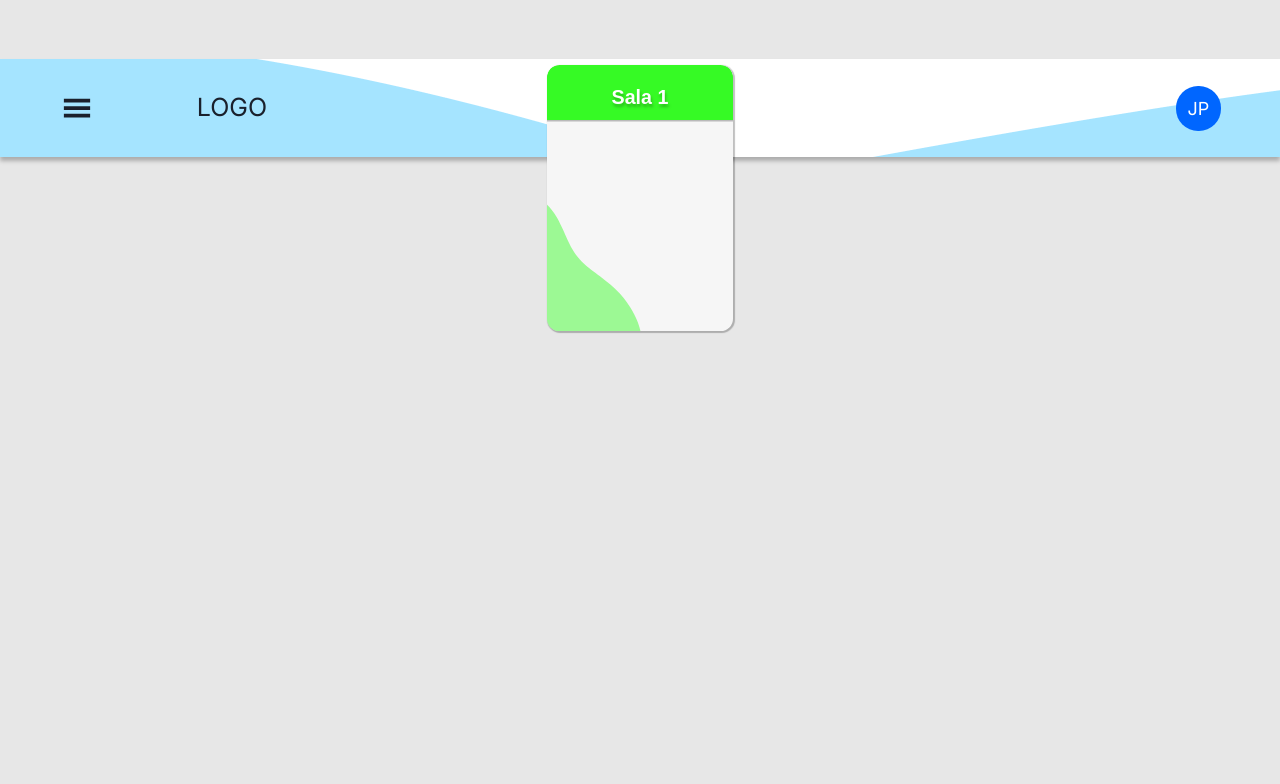
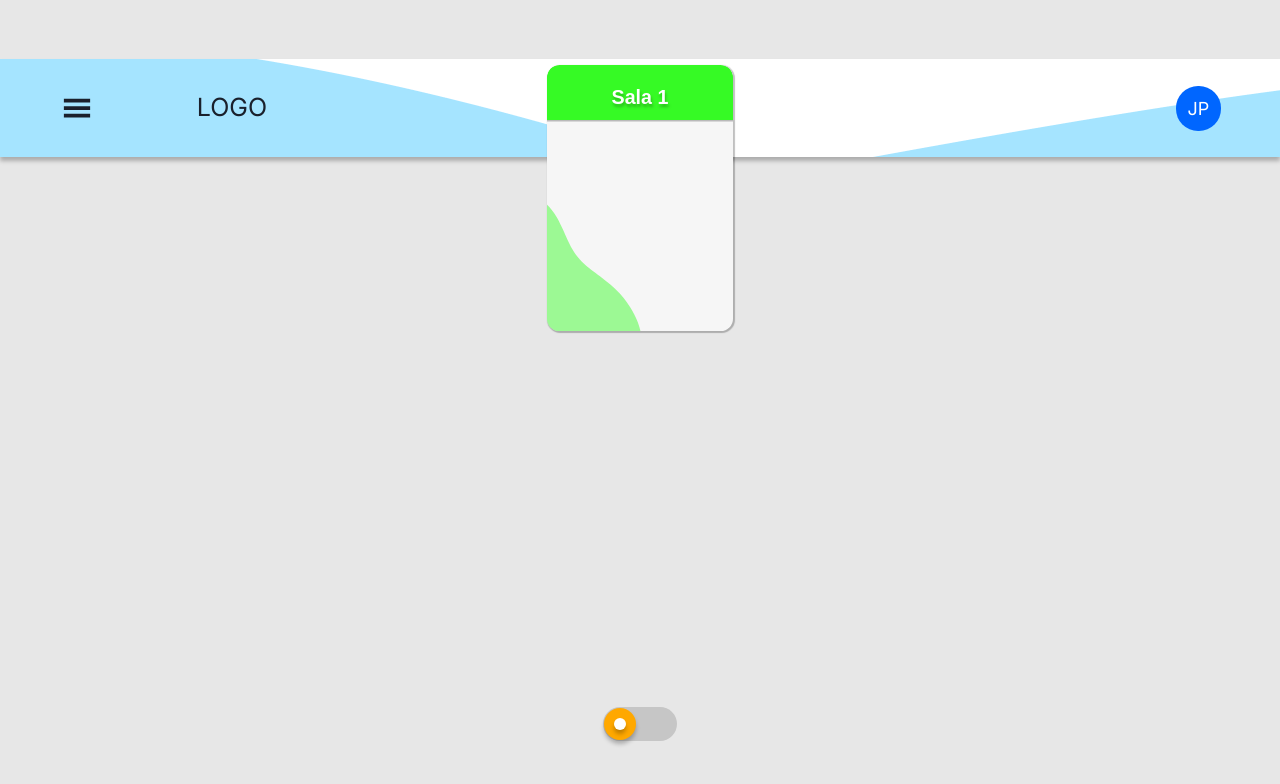
Before and after one commit to BuzzTech-API/Synergy-FrontEnd, a Next.js app: page / in a window 1280 px wide. Shown: the top 784 px of the page. Built offline with nearby package versions, Linux system fonts and the light colour scheme.

Commit message:
feat(component): adiciona o componente de switch

```diff
--- a/app/chakraConfigs/Theme.tsx
+++ b/app/chakraConfigs/Theme.tsx
@@ -15,7 +15,6 @@ const theme = extendTheme({
   components: {
     Card: CardNewStyles,
     Switch: SwitchStyle
-
   }
 })
 
--- a/app/page.tsx
+++ b/app/page.tsx
@@ -4,6 +4,8 @@
 import { Flex } from "@chakra-ui/react";
 import { Navbar } from "./components/Navbar/Navbar";
 import { Cards } from "./components/cards";
+
+import { SwitchPV } from "./components/switch/Switch";
 
 export default function Home() {
 
@@ -19,6 +21,12 @@ export default function Home() {
           <Cards.Header>Sala 1</Cards.Header>
         </Cards.Root>
       </Flex>
+      <div>
+
+        {/* Teste Switch */}
+        <SwitchPV />
+
+      </div>
     </main>
   );
 }
```
